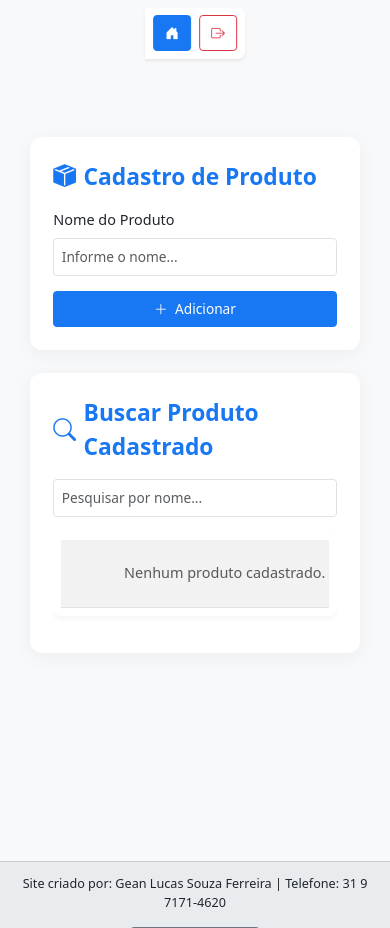
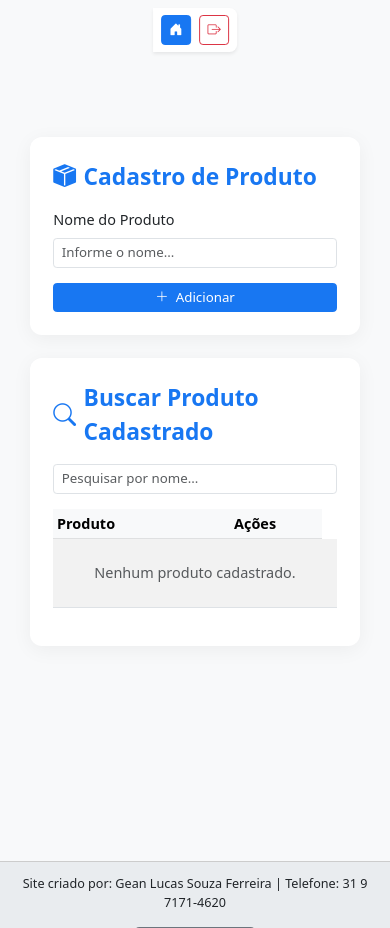
Before and after one commit to GeanLK1994/pedidos, a Flask app: page /cadastro_produtos in a window 390 px wide. Run offline with Flask 3, Linux system fonts and the light colour scheme; the visitor is signed in with stand-in values (Sample User, id 1); data that the repository does not hold is empty.

Commit message:
Atualizando projeto via script

```diff
--- a/templates/cadastro_produtos.html
+++ b/templates/cadastro_produtos.html
@@ -1,20 +1,13 @@
 {% extends "base.html" %}
-
-{% block title %}Cadastro de Produtos – Pedido de Materiais{% endblock %}
+{% block title %}Cadastro de Produto – Pedido de Materiais{% endblock %}
 {% block header %}{% endblock %}
 
 {% block content %}
 <style>
-  /* 1) Layout geral: só main rola */
-  html, body {
-    height: 100%;
-    margin: 0;
-    overflow: hidden;
-  }
+  /* manter footer sempre visível */
+  html, body { height:100%; margin:0; overflow:hidden; }
   main.container {
-    display: flex;
-    flex-direction: column;
-    height: calc(100vh - 120px); /* header + footer */
+    height: calc(100vh - 120px);
     overflow-y: auto;
     padding: 1rem;
   }
@@ -32,50 +25,30 @@
     color: var(--primary);
     display: flex;
     align-items: center;
-    gap: 0.5rem;
+    gap: .5rem;
     margin-bottom: 1rem;
   }
 
-  /* 2) Formulário compacto */
-  .form-control-sm { font-size: 0.9rem; padding: 0.5rem; }
-  .btn-sm { font-size: 0.9rem; padding: 0.45rem 0.75rem; }
-
-  /* 3) Tabela responsiva */
-  .table-responsive { overflow-x: auto; }
-  table { margin-bottom: 0; }
+  /* scrollbar interno para tbody (mobile quando >5 rows) */
   @media (max-width: 576px) {
-    /* transformar tabela em blocos */
-    table, thead, tbody, th, td, tr { display: block; }
-    thead tr { display: none; }
-    tbody tr {
-      margin-bottom: 1rem;
-      padding: .5rem;
-      background: #fff;
-      border-radius: 8px;
-      box-shadow: 0 2px 6px rgba(0,0,0,0.05);
+    .table-responsive tbody {
+      display: block;
+      max-height: calc(5 * 2.5rem + 1rem); /* 5 linhas x altura + padding */
+      overflow-y: auto;
     }
-    tbody td {
-      display: flex;
-      justify-content: space-between;
-      padding: .25rem 0;
-      font-size: .95rem;
+    .table-responsive thead, .table-responsive tbody tr {
+      display: table;
+      width: 100%;
+      table-layout: fixed;
     }
-    tbody td::before {
-      content: attr(data-label);
-      font-weight: 500;
-      color: #555;
-      margin-right: .5rem;
+    .table-responsive thead { width: calc(100% - 1em); /* compensar scrollbar */ }
+    .table-responsive tbody tr:nth-child(n+6) {
+      /* continua exibindo 6ª+ linhas dentro do scroll */
     }
-  }
-
-  /* garantir espaço final antes do footer */
-  .section-card:last-of-type {
-    margin-bottom: 3rem;
   }
 </style>
 
 <main class="container">
-  <!-- cadastro -->
   <div class="section-card">
     <div class="section-header">
       <i class="bi bi-box-seam-fill"></i> Cadastro de Produto
@@ -99,7 +72,6 @@
     </form>
   </div>
 
-  <!-- listagem -->
   <div class="section-card">
     <div class="section-header">
       <i class="bi bi-search"></i> Buscar Produto Cadastrado
@@ -111,6 +83,7 @@
              const txt = r.cells[0].textContent.toLowerCase();
              r.style.display = txt.includes(this.value.toLowerCase()) ? '' : 'none';
            })">
+
     <div class="table-responsive">
       <table id="produtos" class="table table-sm table-hover table-striped">
         <thead class="table-light">
@@ -122,8 +95,8 @@
         <tbody>
           {% for id, nome in produtos %}
           <tr>
-            <td data-label="Produto">{{ nome }}</td>
-            <td data-label="Ações" class="text-center">
+            <td>{{ nome }}</td>
+            <td class="text-center">
               <button type="button"
                       class="btn btn-sm btn-outline-danger"
                       data-bs-toggle="modal"
@@ -146,7 +119,7 @@
   </div>
 </main>
 
-<!-- modal de confirmação -->
+<!-- Modal de confirmação -->
 <div class="modal fade" id="confirmModal" tabindex="-1" aria-hidden="true">
   <div class="modal-dialog modal-dialog-centered">
     <div class="modal-content">
@@ -154,14 +127,17 @@
         <h5 class="modal-title">
           <i class="bi bi-exclamation-triangle-fill me-2"></i> Confirmar remoção
         </h5>
-        <button type="button" class="btn-close btn-close-white"
-                data-bs-dismiss="modal" aria-label="Fechar"></button>
+        <button type="button"
+                class="btn-close btn-close-white"
+                data-bs-dismiss="modal"
+                aria-label="Fechar"></button>
       </div>
       <div class="modal-body">
         Tem certeza que deseja remover este produto?
       </div>
       <div class="modal-footer">
-        <button type="button" class="btn btn-outline-secondary"
+        <button type="button"
+                class="btn btn-outline-secondary"
                 data-bs-dismiss="modal">Cancelar</button>
         <form id="deleteForm" method="post">
           <button type="submit" class="btn btn-danger">
```
